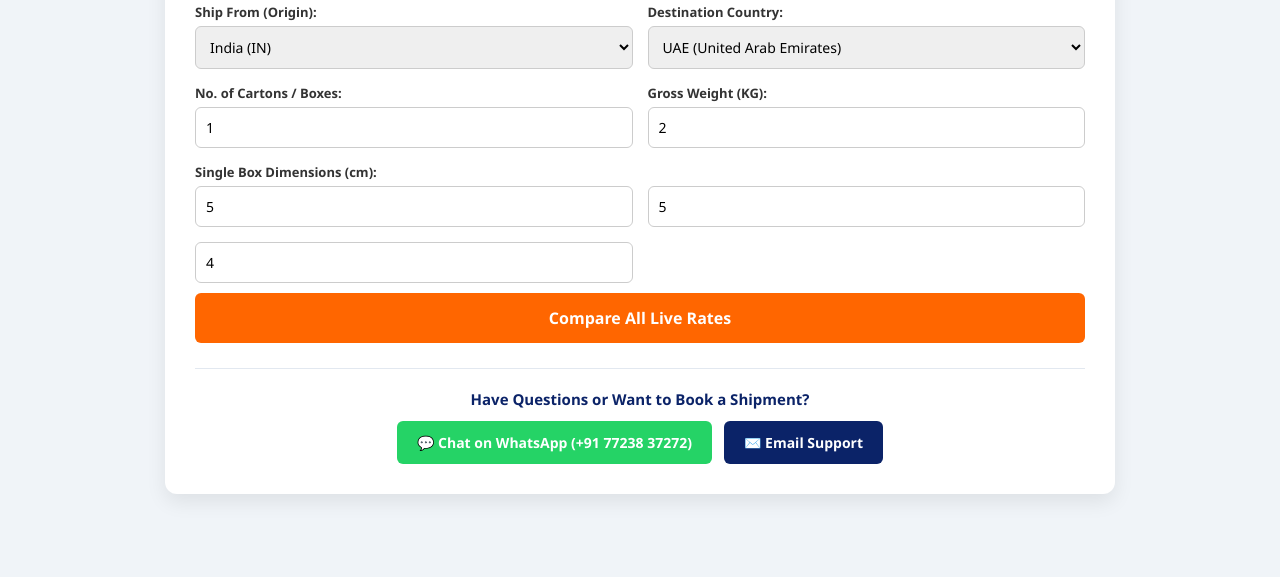
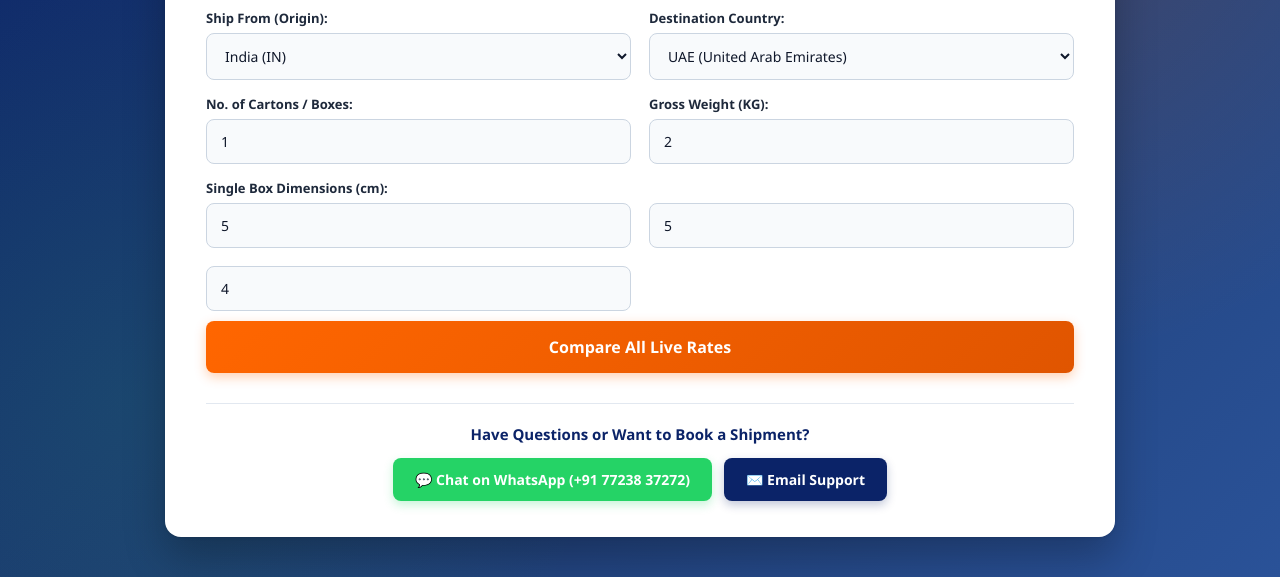
Before and after one commit to mahijhargfdd/export-rate-calculator, a plain HTML site: page index.html in a window 1280 px wide. Shown: the part 315-892 px from the top of the page. Before the commit the page ends 849 px from the top, so only its background shows below. Drawn offline with Linux system fonts and the light colour scheme.

Commit message:
Update index.html

```diff
--- a/index.html
+++ b/index.html
@@ -5,43 +5,114 @@
   <meta name="viewport" content="width=device-width, initial-scale=1.0">
   <title>CourierBird - Live Shipping Calculator</title>
   <style>
-    * { box-sizing: border-box; font-family: 'Segoe UI', Arial, sans-serif; }
-    body { background: #f0f4f8; padding: 20px; margin: 0; }
-    .calc-card { max-width: 950px; margin: 20px auto; background: #ffffff; padding: 30px; border-radius: 12px; box-shadow: 0 8px 20px rgba(0,0,0,0.08); }
+    * { box-sizing: border-box; font-family: 'Segoe UI', -apple-system, BlinkMacSystemFont, Roboto, sans-serif; }
+
+    /* Modern Professional Logistics Background */
+    body {
+      background: linear-gradient(135deg, #0b2368 0%, #1e3c72 50%, #2a5298 100%);
+      min-height: 100vh;
+      padding: 40px 20px;
+      margin: 0;
+      display: flex;
+      align-items: center;
+      justify-content: center;
+      position: relative;
+    }
+
+    /* Subtle Overlay Graphic Elements */
+    body::before {
+      content: "";
+      position: absolute;
+      top: 0; left: 0; right: 0; bottom: 0;
+      background: radial-gradient(circle at 80% 20%, rgba(255, 102, 0, 0.15) 0%, transparent 40%),
+                  radial-gradient(circle at 10% 80%, rgba(37, 211, 102, 0.1) 0%, transparent 35%);
+      pointer-events: none;
+    }
+
+    .calc-card {
+      width: 100%;
+      max-width: 950px;
+      margin: 0 auto;
+      background: #ffffff;
+      padding: 35px 40px;
+      border-radius: 16px;
+      box-shadow: 0 20px 40px rgba(0, 0, 0, 0.25), 0 1px 3px rgba(0, 0, 0, 0.1);
+      position: relative;
+      z-index: 10;
+      border: 1px solid rgba(255, 255, 255, 0.2);
+    }
 
     /* CourierBird Brand Header Styling */
     .brand-header { text-align: center; margin-bottom: 25px; }
     .brand-logo-img { max-width: 260px; height: auto; display: block; margin: 0 auto 8px auto; }
-    .brand-subtitle { color: #555; font-size: 15px; font-weight: 600; }
+    .brand-subtitle { color: #64748b; font-size: 15px; font-weight: 600; letter-spacing: 0.3px; }
 
-    .grid { display: grid; grid-template-columns: 1fr 1fr; gap: 15px; }
-    @media(max-width: 600px){ .grid { grid-template-columns: 1fr; } }
+    .grid { display: grid; grid-template-columns: 1fr 1fr; gap: 18px; }
+    @media(max-width: 600px){
+      .grid { grid-template-columns: 1fr; }
+      .calc-card { padding: 25px 20px; }
+    }
     .form-group { margin-bottom: 15px; }
-    label { display: block; font-weight: 600; font-size: 13px; color: #333; margin-bottom: 5px; }
-    input, select { width: 100%; padding: 10px; border: 1px solid #ccc; border-radius: 6px; font-size: 14px; }
+    label { display: block; font-weight: 600; font-size: 13px; color: #1e293b; margin-bottom: 6px; }
+
+    input, select {
+      width: 100%;
+      padding: 12px 14px;
+      border: 1.5px solid #cbd5e1;
+      border-radius: 8px;
+      font-size: 14px;
+      color: #0f172a;
+      outline: none;
+      transition: all 0.2s ease-in-out;
+      background: #f8fafc;
+    }
+
+    input:focus, select:focus {
+      border-color: #ff6600;
+      background: #ffffff;
+      box-shadow: 0 0 0 3px rgba(255, 102, 0, 0.15);
+    }
 
     /* Matching Orange Theme Button */
-    button { width: 100%; background: #ff6600; color: white; border: none; padding: 14px; border-radius: 6px; font-size: 16px; font-weight: bold; cursor: pointer; margin-top: 10px; transition: background 0.3s; }
-    button:hover { background: #e05500; }
+    button {
+      width: 100%;
+      background: linear-gradient(135deg, #ff6600 0%, #e05500 100%);
+      color: white;
+      border: none;
+      padding: 15px;
+      border-radius: 8px;
+      font-size: 16px;
+      font-weight: 700;
+      cursor: pointer;
+      margin-top: 10px;
+      box-shadow: 0 4px 12px rgba(255, 102, 0, 0.3);
+      transition: all 0.2s;
+    }
+    button:hover {
+      transform: translateY(-1px);
+      box-shadow: 0 6px 15px rgba(255, 102, 0, 0.4);
+    }
 
-    .result-box { margin-top: 25px; padding: 18px; background: #f8fafc; border: 1px solid #e2e8f0; border-radius: 8px; }
-    .vol-info { font-size: 13px; color: #0b2368; margin-bottom: 15px; font-weight: 600; background: #eef3ff; padding: 10px; border-radius: 6px; border-left: 4px solid #ff6600; }
+    .result-box { margin-top: 25px; padding: 20px; background: #f8fafc; border: 1px solid #e2e8f0; border-radius: 10px; }
+    .vol-info { font-size: 13px; color: #0b2368; margin-bottom: 15px; font-weight: 600; background: #eef3ff; padding: 12px; border-radius: 8px; border-left: 4px solid #ff6600; }
 
     .rate-table { width: 100%; border-collapse: collapse; margin-top: 10px; }
-    .rate-table th, .rate-table td { padding: 12px; text-align: left; border-bottom: 1px solid #e2e8f0; font-size: 14px; }
-    .rate-table th { background: #0b2368; color: #ffffff; }
+    .rate-table th, .rate-table td { padding: 14px; text-align: left; border-bottom: 1px solid #e2e8f0; font-size: 14px; }
+    .rate-table th { background: #0b2368; color: #ffffff; font-weight: 600; }
+    .rate-table th:first-child { border-top-left-radius: 8px; }
+    .rate-table th:last-child { border-top-right-radius: 8px; }
     .price-text { font-size: 16px; font-weight: bold; color: #ff6600; }
     .badge { background: #38a169; color: white; padding: 3px 8px; border-radius: 12px; font-size: 11px; margin-left: 5px; }
-    .loader { display: none; text-align: center; color: #0b2368; font-weight: bold; margin-top: 10px; }
+    .loader { display: none; text-align: center; color: #0b2368; font-weight: bold; margin-top: 15px; }
 
     /* Contact Section Styling */
-    .contact-section { margin-top: 25px; padding-top: 20px; border-top: 1px solid #e2e8f0; text-align: center; }
-    .contact-title { font-size: 15px; font-weight: 700; color: #0b2368; margin-bottom: 12px; }
+    .contact-section { margin-top: 30px; padding-top: 20px; border-top: 1px solid #e2e8f0; text-align: center; }
+    .contact-title { font-size: 15px; font-weight: 700; color: #0b2368; margin-bottom: 14px; }
     .btn-container { display: flex; justify-content: center; gap: 12px; flex-wrap: wrap; }
-    .btn-contact { display: inline-flex; align-items: center; justify-content: center; gap: 8px; text-decoration: none; padding: 12px 20px; border-radius: 6px; font-weight: bold; font-size: 14px; transition: opacity 0.2s; }
-    .btn-whatsapp { background: #25D366; color: white; }
-    .btn-email { background: #0b2368; color: white; }
-    .btn-contact:hover { opacity: 0.9; }
+    .btn-contact { display: inline-flex; align-items: center; justify-content: center; gap: 8px; text-decoration: none; padding: 12px 22px; border-radius: 8px; font-weight: bold; font-size: 14px; transition: all 0.2s; }
+    .btn-whatsapp { background: #25D366; color: white; box-shadow: 0 4px 10px rgba(37, 211, 102, 0.25); }
+    .btn-email { background: #0b2368; color: white; box-shadow: 0 4px 10px rgba(11, 35, 104, 0.25); }
+    .btn-contact:hover { transform: translateY(-1px); opacity: 0.95; }
   </style>
 </head>
 <body>
```
